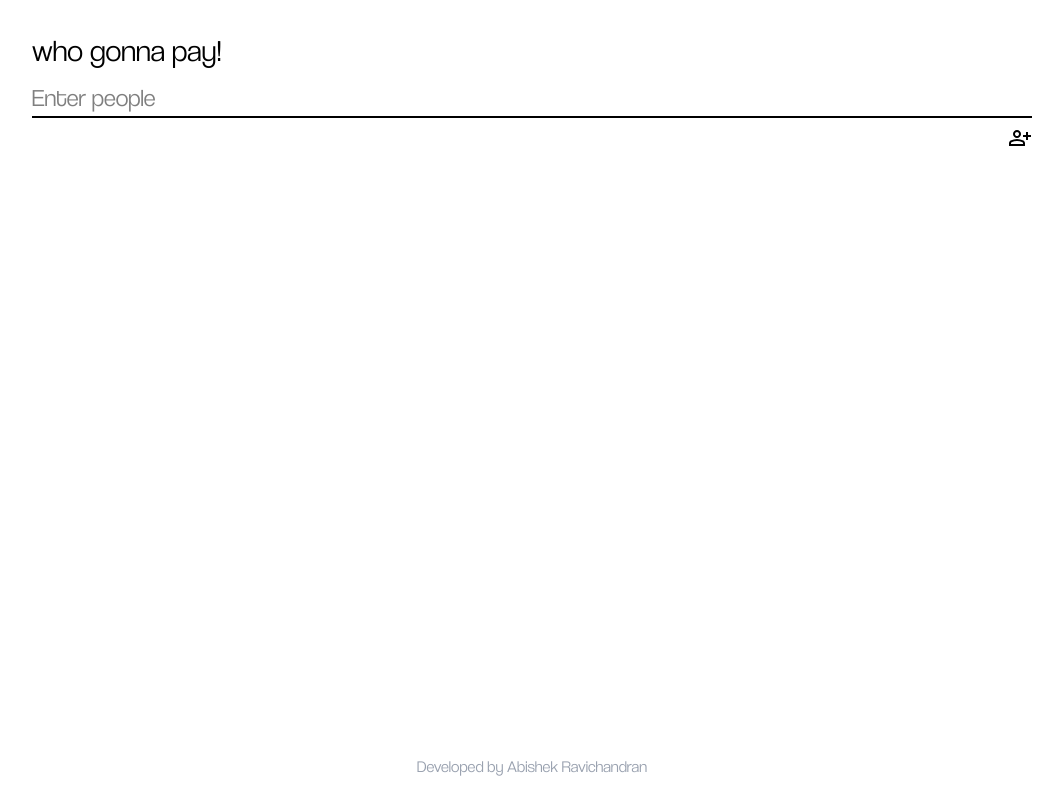
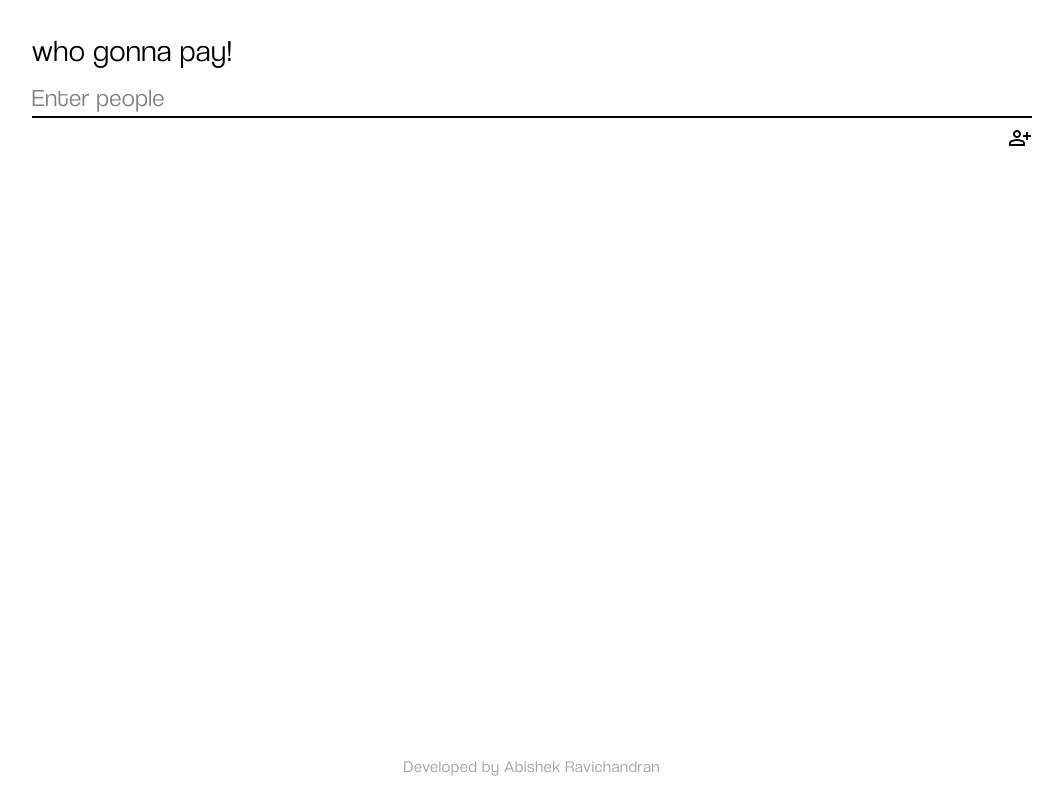
Before and after one commit to awsabishek23-cmd/who-gonna-pay, a Svelte app: page / in a window 1280 px wide. Shown: the whole page, without its empty margins (108-1171 px from the left). Built offline with nearby package versions, Linux system fonts and the light colour scheme.

Commit message:
letter spacing to 0.05

```diff
--- a/src/main.css
+++ b/src/main.css
@@ -6,4 +6,5 @@
 
 *{
     font-family: coolvetica;
+    letter-spacing:0.05rem;
 }
```
